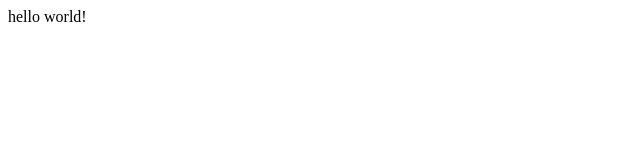
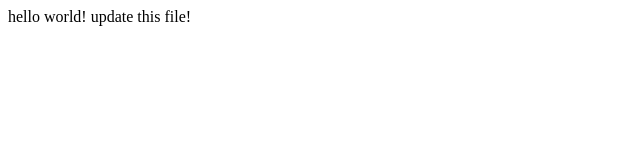
Before and after one commit to Ghostgrain/Ghostgrain.github.io, a plain HTML site: page hellow.html in a window 1280 px wide. Shown: the whole page, without its empty margins (0-640 px from the left). Drawn offline with Linux system fonts and the light colour scheme.

Commit message:
update this file

```diff
--- a/hellow.html
+++ b/hellow.html
@@ -6,5 +6,6 @@
 </head>
 <body>
 hello world!
+update this file!
 </body>
 </html>
```
